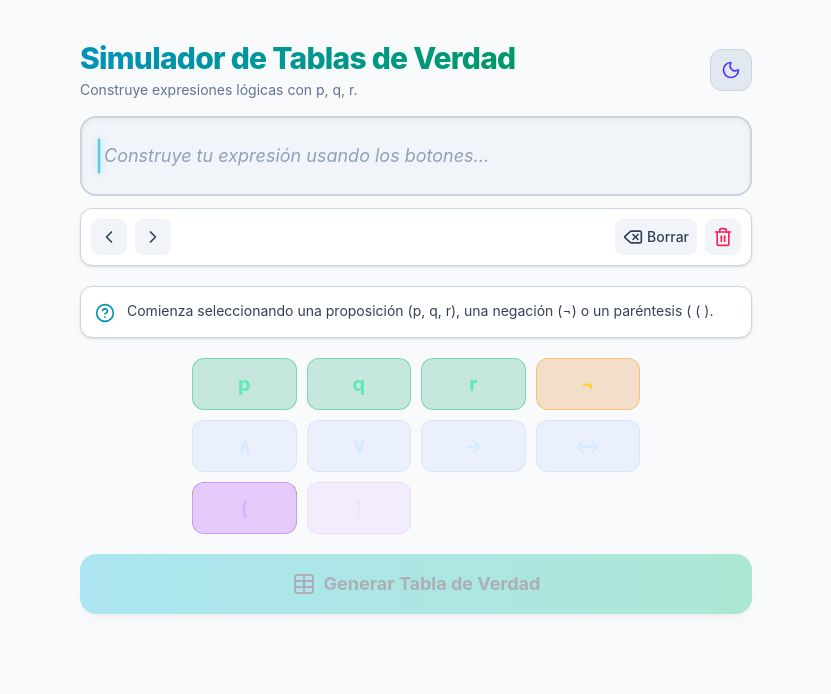
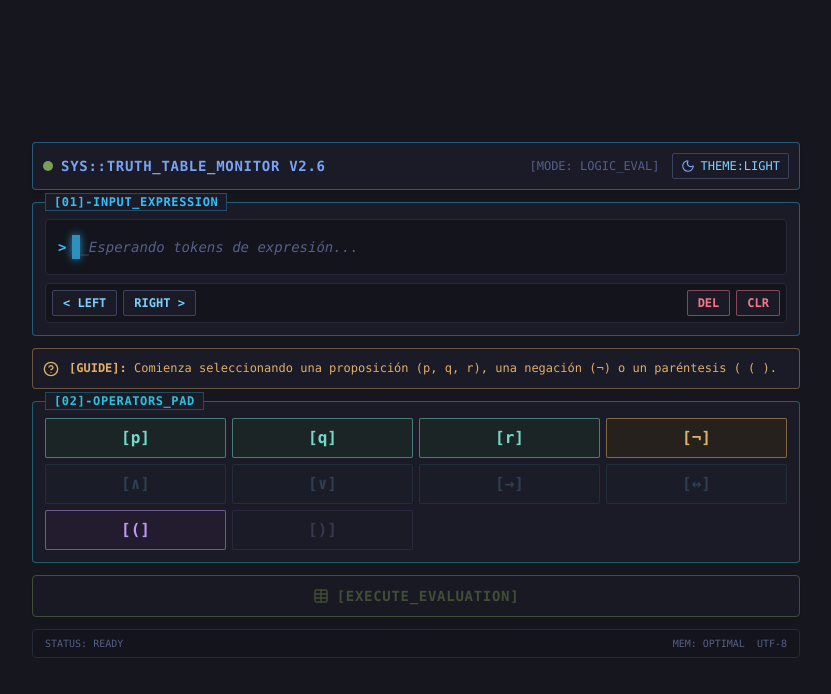
Before and after one commit to SebasstianAhr/Prepositions, a React (Vite) app in the folder client/: page / in a window 1280 px wide. Shown: the top 694 px of the page, without its empty margins (224-1055 px from the left). Built offline with nearby package versions, Linux system fonts and the light colour scheme.

Commit message:
Legacy version 0.1

```diff
--- a/client/src/App.tsx
+++ b/client/src/App.tsx
@@ -33,105 +33,134 @@ export default function App() {
   };
 
   return (
-    <div className="min-h-screen bg-slate-50 dark:bg-slate-950 text-slate-900 dark:text-slate-100 flex flex-col items-center p-4 sm:p-6 font-sans transition-colors duration-200">
-      {/* Barra Superior */}
-      <header className="max-w-2xl w-full flex justify-between items-center my-4">
-        <div className="text-left">
-          <h1 className="text-2xl sm:text-3xl font-extrabold tracking-tight bg-linear-to-r from-cyan-600 to-emerald-600 dark:from-cyan-400 dark:to-emerald-400 bg-clip-text text-transparent">
-            Simulador de Tablas de Verdad
-          </h1>
-          <p className="text-slate-500 dark:text-slate-400 text-xs sm:text-sm mt-1">
-            Construye expresiones lógicas con p, q, r.
-          </p>
+    <div className="min-h-screen bg-[#16161e] text-[#a9b1d6] font-mono flex flex-col items-center p-2 sm:p-4 selection:bg-[#3d59a1]">
+      {/* Shell / Main Terminal Container */}
+      <div className="max-w-3xl w-full flex flex-col gap-3 my-auto">
+
+        {/* Top TUI Bar */}
+        <header className="w-full bg-[#1a1b26] border border-[#38bdf8]/40 p-2 sm:p-2.5 rounded-sm flex justify-between items-center shadow-md">
+          <div className="flex items-center gap-2">
+            <span className="inline-block w-2.5 h-2.5 bg-[#9ece6a] rounded-full animate-pulse" />
+            <span className="text-xs sm:text-sm font-bold text-[#7aa2f7] tracking-wider uppercase">
+              SYS::TRUTH_TABLE_MONITOR v2.6
+            </span>
           </div>
+          <div className="flex items-center gap-3">
+            <span className="hidden sm:inline-block text-xs text-[#565f89]">
+              [MODE: LOGIC_EVAL]
+            </span>
             <ThemeToggle theme={theme} onToggle={toggleTheme} />
+          </div>
         </header>
 
-      {/* Toast Alerta */}
+        {/* Alerta Toast */}
         {toastMessage && (
-        <div className="fixed top-5 right-5 bg-rose-600 text-white px-4 py-3 rounded-xl shadow-2xl flex items-center gap-2 border border-rose-400 animate-bounce z-50">
-          <Icons.AlertCircle className="w-5 h-5" />
-          <span className="text-sm font-medium">{toastMessage}</span>
+          <div className="bg-[#1a1b26] border border-[#f7768e] text-[#f7768e] p-2.5 rounded-sm flex items-center justify-between shadow-lg text-xs sm:text-sm animate-fade-in">
+            <div className="flex items-center gap-2">
+              <Icons.AlertCircle className="w-4 h-4 shrink-0" />
+              <span>[ERR] {toastMessage}</span>
+            </div>
+            <span className="text-[10px] text-[#565f89]">HALT</span>
           </div>
         )}
 
-      <main className="max-w-2xl w-full flex flex-col gap-5">
+        {/* Main Panel */}
+        <main className="w-full flex flex-col gap-3">
           {/* Visualizador de Expresión */}
-        <section className="flex flex-col gap-3">
+          <section className="relative bg-[#1a1b26] border border-[#38bdf8]/40 rounded-sm p-3 pt-4 flex flex-col gap-2">
+            <span className="absolute -top-2.5 left-3 bg-[#1a1b26] px-2 text-[10px] sm:text-xs font-bold text-[#38bdf8] uppercase tracking-wider border border-[#38bdf8]/30">
+              [01]-INPUT_EXPRESSION
+            </span>
+
             <ExpressionDisplay
               tokens={tokens}
               cursorIndex={cursorIndex}
               onSelectPosition={setCursorIndex}
             />
 
-          {/* Controles del Cursor */}
-          <div className="flex justify-between items-center bg-white dark:bg-slate-900 p-2.5 rounded-xl border border-slate-300 dark:border-slate-800 shadow-sm">
-            <div className="flex gap-2">
+            {/* Controles de Navegación del Cursor */}
+            <div className="flex justify-between items-center bg-[#13141c] p-1.5 rounded-sm border border-[#27293a]">
+              <div className="flex gap-1.5">
                 <button
                   onClick={moveCursorLeft}
-                className="p-2 bg-slate-100 dark:bg-slate-800 hover:bg-slate-200 dark:hover:bg-slate-700 rounded-lg transition-colors"
+                  className="px-2.5 py-1 bg-[#1a1b26] hover:bg-[#202330] border border-[#3b4261] text-[#7dcfff] rounded-xs text-xs font-bold transition-all active:translate-y-0.5"
                   title="Mover cursor izquierda"
                 >
-                <Icons.ChevronLeft className="w-5 h-5 text-slate-700 dark:text-slate-300" />
+                  &lt; LEFT
                 </button>
                 <button
                   onClick={moveCursorRight}
-                className="p-2 bg-slate-100 dark:bg-slate-800 hover:bg-slate-200 dark:hover:bg-slate-700 rounded-lg transition-colors"
+                  className="px-2.5 py-1 bg-[#1a1b26] hover:bg-[#202330] border border-[#3b4261] text-[#7dcfff] rounded-xs text-xs font-bold transition-all active:translate-y-0.5"
                   title="Mover cursor derecha"
                 >
-                <Icons.ChevronRight className="w-5 h-5 text-slate-700 dark:text-slate-300" />
+                  RIGHT &gt;
                 </button>
               </div>
 
-            <div className="flex gap-2">
+              <div className="flex gap-1.5">
                 <button
                   onClick={deleteLeft}
-                className="p-2 bg-slate-100 dark:bg-slate-800 hover:bg-rose-100 dark:hover:bg-rose-950/50 hover:text-rose-600 dark:hover:text-rose-400 rounded-lg transition-colors flex items-center gap-1 text-sm font-medium text-slate-700 dark:text-slate-300"
+                  className="px-2.5 py-1 bg-[#1a1b26] hover:bg-[#f7768e]/20 border border-[#f7768e]/50 text-[#f7768e] rounded-xs text-xs font-bold transition-all active:translate-y-0.5"
                 >
-                <Icons.Delete className="w-5 h-5" /> Borrar
+                  DEL
                 </button>
                 <button
                   onClick={clearAll}
-                className="p-2 bg-slate-100 dark:bg-slate-800 hover:bg-rose-100 dark:hover:bg-rose-900/60 rounded-lg transition-colors"
+                  className="px-2.5 py-1 bg-[#1a1b26] hover:bg-[#f7768e]/20 border border-[#f7768e]/50 text-[#f7768e] rounded-xs text-xs font-bold transition-all active:translate-y-0.5"
                   title="Limpiar todo"
                 >
-                <Icons.Trash2 className="w-5 h-5 text-rose-500 dark:text-rose-400" />
+                  CLR
                 </button>
               </div>
             </div>
           </section>
 
-        {/* Mensaje Pedagógico Fijo */}
-        <div className="p-3.5 rounded-xl bg-white dark:bg-slate-900/80 border border-slate-300 dark:border-slate-800 flex items-start gap-3 shadow-sm">
-          <Icons.HelpCircle className="w-5 h-5 text-cyan-600 dark:text-cyan-400 shrink-0 mt-0.5" />
-          <p className="text-sm text-slate-700 dark:text-slate-300">
-            {validation.guidanceMessage}
+          {/* Panel Informativo / Guía */}
+          <div className="bg-[#1a1b26] border border-[#e0af68]/40 p-2.5 rounded-sm flex items-start gap-2.5 text-xs text-[#e0af68]">
+            <Icons.HelpCircle className="w-4 h-4 shrink-0 mt-0.5 text-[#e0af68]" />
+            <p className="leading-relaxed">
+              <span className="font-bold uppercase">[GUIDE]:</span> {validation.guidanceMessage}
             </p>
           </div>
 
           {/* Teclado */}
+          <section className="relative bg-[#1a1b26] border border-[#2ac3de]/40 rounded-sm p-3 pt-4">
+            <span className="absolute -top-2.5 left-3 bg-[#1a1b26] px-2 text-[10px] sm:text-xs font-bold text-[#2ac3de] uppercase tracking-wider border border-[#2ac3de]/30">
+              [02]-OPERATORS_PAD
+            </span>
             <OperatorKeyboard validation={validation} onInsert={insertToken} />
+          </section>
 
-        {/* Botón Generar Tabla */}
+          {/* Botón de Ejecución */}
           <button
             disabled={!validation.isValid}
             onClick={handleGenerateTable}
-          className="w-full py-4 bg-linear-to-r from-cyan-500 to-emerald-500 hover:from-cyan-400 hover:to-emerald-400 text-slate-950 font-bold text-lg rounded-2xl shadow-lg disabled:opacity-30 disabled:cursor-not-allowed transition-all active:scale-[0.98] flex items-center justify-center gap-2"
+            className="w-full py-2.5 bg-[#202330] hover:bg-[#9ece6a]/20 border border-[#9ece6a] text-[#9ece6a] font-bold text-xs sm:text-sm tracking-wider uppercase rounded-sm shadow-md disabled:opacity-30 disabled:pointer-events-none transition-all active:translate-y-0.5 flex items-center justify-center gap-2"
           >
-          <Icons.Table className="w-6 h-6" />
-          Generar Tabla de Verdad
+            <Icons.Table className="w-4 h-4" />
+            [EXECUTE_EVALUATION]
           </button>
 
-        {/* Resultados de la Tabla */}
+          {/* Resultados */}
           {truthTable && (
-          <section className="mt-4 flex flex-col gap-3">
-            <h2 className="text-xl font-bold text-slate-800 dark:text-slate-200">
-              Resultado de la Tabla de Verdad
-            </h2>
+            <section className="relative bg-[#1a1b26] border border-[#7aa2f7]/40 rounded-sm p-3 pt-4 mt-2">
+              <span className="absolute -top-2.5 left-3 bg-[#1a1b26] px-2 text-[10px] sm:text-xs font-bold text-[#7aa2f7] uppercase tracking-wider border border-[#7aa2f7]/30">
+                [03]-TRUTH_TABLE_OUTPUT
+              </span>
               <TruthTableGrid data={truthTable} />
             </section>
           )}
         </main>
+
+        {/* Bottom Status Bar */}
+        <footer className="w-full bg-[#13141c] border border-[#27293a] px-3 py-1.5 rounded-sm flex justify-between items-center text-[10px] text-[#565f89]">
+          <div>STATUS: READY</div>
+          <div className="flex gap-3">
+            <span>MEM: OPTIMAL</span>
+            <span>UTF-8</span>
+          </div>
+        </footer>
+      </div>
     </div>
   );
 }
--- a/client/src/components/PropositionBuilder/Display/ExpressionDisplay.tsx
+++ b/client/src/components/PropositionBuilder/Display/ExpressionDisplay.tsx
@@ -13,29 +13,34 @@ export const ExpressionDisplay: React.FC<Props> = ({
   onSelectPosition,
 }) => {
   return (
-    <div className="w-full min-h-20 p-4 bg-slate-100 dark:bg-slate-900 border-2 border-slate-300 dark:border-slate-700 rounded-2xl flex items-center flex-nowrap gap-1 cursor-pointer transition-all shadow-inner overflow-x-auto touch-pan-x whitespace-nowrap">
+    <div className="w-full min-h-14 px-3 py-2 bg-[#13141c] border border-[#27293a] rounded-sm flex items-center flex-nowrap cursor-pointer overflow-x-auto touch-pan-x whitespace-nowrap font-mono selection:bg-none">
+      {/* Indicador de Línea Prompt */}
+      <span className="text-[#38bdf8] font-bold mr-1.5 select-none text-xs sm:text-sm shrink-0">
+        &gt;
+      </span>
+
       {/* Cursor en la posición 0 */}
       <span
         onClick={() => onSelectPosition(0)}
-        className={`w-0.5 h-7 sm:h-8 rounded-full transition-all shrink-0 ${
+        className={`w-2 h-5 sm:h-6 transition-all shrink-0 ${
           cursorIndex === 0
-            ? "bg-cyan-500 dark:bg-cyan-400 animate-pulse scale-110 shadow-[0_0_8px_rgba(6,182,212,0.6)]"
-            : "bg-transparent hover:bg-slate-400/50 dark:hover:bg-slate-600/50"
+            ? "bg-[#38bdf8] animate-pulse shadow-[0_0_8px_#38bdf8]"
+            : "bg-transparent hover:bg-[#38bdf8]/20"
         }`}
       />
 
       {tokens.length === 0 && (
-        <p className="text-slate-400 dark:text-slate-500 select-none text-base sm:text-lg italic font-sans whitespace-normal">
-          Construye tu expresión usando los botones...
+        <p className="text-[#565f89] select-none text-xs sm:text-sm italic font-mono whitespace-normal">
+          _Esperando tokens de expresión...
         </p>
       )}
 
       {tokens.map((token, idx) => (
         <React.Fragment key={token.id}>
-          {/* Carácter de la Expresión */}
+          {/* Carácter Tipográfico Terminal */}
           <span
             onClick={() => onSelectPosition(idx + 1)}
-            className="text-xl sm:text-2xl font-bold font-mono tracking-wide text-slate-800 dark:text-slate-100 hover:text-cyan-600 dark:hover:text-cyan-400 transition-colors select-none px-0.5 shrink-0"
+            className="text-base sm:text-lg font-bold text-[#c0caf5] hover:text-[#7dcfff] transition-colors select-none px-0.5 shrink-0"
           >
             {token.value}
           </span>
@@ -43,10 +48,10 @@ export const ExpressionDisplay: React.FC<Props> = ({
           {/* Cursor entre caracteres */}
           <span
             onClick={() => onSelectPosition(idx + 1)}
-            className={`w-0.5 h-7 sm:h-8 rounded-full transition-all shrink-0 ${
+            className={`w-2 h-5 sm:h-6 transition-all shrink-0 ${
               cursorIndex === idx + 1
-                ? "bg-cyan-500 dark:bg-cyan-400 animate-pulse scale-110 shadow-[0_0_8px_rgba(6,182,212,0.6)]"
-                : "bg-transparent hover:bg-slate-400/50 dark:hover:bg-slate-600/50"
+                ? "bg-[#38bdf8] animate-pulse shadow-[0_0_8px_#38bdf8]"
+                : "bg-transparent hover:bg-[#38bdf8]/20"
             }`}
           />
         </React.Fragment>
--- a/client/src/components/PropositionBuilder/Keyboard/OperatorKeyboard.tsx
+++ b/client/src/components/PropositionBuilder/Keyboard/OperatorKeyboard.tsx
@@ -1,78 +1,71 @@
-import type { FC } from 'react';
-
-import type {
-  TokenType,
-  ValidationResult,
-} from '../../../domain/logic/types';
+import type { FC } from "react";
+import type { TokenType, ValidationResult } from "../../../domain/logic/types";
 
 interface Props {
   validation: ValidationResult;
   onInsert: (type: TokenType, value: string) => void;
 }
 
-export const OperatorKeyboard: FC<Props> = ({
-  validation,
-  onInsert,
-}) => {
+export const OperatorKeyboard: FC<Props> = ({ validation, onInsert }) => {
   const isAllowed = (type: TokenType): boolean =>
     validation.allowedTokenTypes.includes(type);
 
   return (
-    <div className="grid grid-cols-4 gap-2.5 w-full max-w-md mx-auto">
-      {/* Proposiciones */}
-      {['p', 'q', 'r'].map((proposition) => (
+    <div className="grid grid-cols-4 gap-1.5 w-full">
+      {/* Proposiciones (Verde Terminal) */}
+      {["p", "q", "r"].map((proposition) => (
         <button
           key={proposition}
-          disabled={!isAllowed('PROP')}
-          onClick={() => onInsert('PROP', proposition)}
-          className="h-13 text-xl font-bold rounded-xl border bg-emerald-600/20 border-emerald-500/40 text-emerald-300 disabled:opacity-30 disabled:cursor-not-allowed active:scale-95 transition-all"
+          disabled={!isAllowed("PROP")}
+          onClick={() => onInsert("PROP", proposition)}
+          className="h-10 text-base font-bold font-mono rounded-xs border bg-[#1c2526] border-[#73daca]/50 text-[#73daca] hover:bg-[#73daca]/20 hover:border-[#73daca] disabled:opacity-20 disabled:pointer-events-none transition-all active:translate-y-0.5"
         >
-          {proposition}
+          [{proposition}]
         </button>
       ))}
 
-      {/* Negación */}
+      {/* Negación (Ámbar) */}
       <button
-        disabled={!isAllowed('NOT')}
-        onClick={() => onInsert('NOT', '¬')}
-        className="h-13 text-xl font-bold rounded-xl border bg-amber-600/20 border-amber-500/40 text-amber-300 disabled:opacity-30 disabled:cursor-not-allowed active:scale-95 transition-all"
+        disabled={!isAllowed("NOT")}
+        onClick={() => onInsert("NOT", "¬")}
+        className="h-10 text-base font-bold font-mono rounded-xs border bg-[#26211c] border-[#e0af68]/50 text-[#e0af68] hover:bg-[#e0af68]/20 hover:border-[#e0af68] disabled:opacity-20 disabled:pointer-events-none transition-all active:translate-y-0.5"
       >
-        ¬
+        [¬]
       </button>
 
-      {/* Operadores binarios */}
+      {/* Operadores binarios (Cian / Azul Terminal) */}
       {[
-        { symbol: '∧', label: 'Conjunción' },
-        { symbol: '∨', label: 'Disyunción' },
-        { symbol: '→', label: 'Condicional' },
-        { symbol: '↔', label: 'Bicondicional' },
+        { symbol: "∧", label: "Conjunción" },
+        { symbol: "∨", label: "Disyunción" },
+        { symbol: "→", label: "Condicional" },
+        { symbol: "↔", label: "Bicondicional" },
       ].map((operator) => (
         <button
           key={operator.symbol}
-          disabled={!isAllowed('OP_BIN')}
-          onClick={() => onInsert('OP_BIN', operator.symbol)}
-          className="h-13 text-xl font-bold rounded-xl border bg-blue-600/20 border-blue-500/40 text-blue-300 disabled:opacity-30 disabled:cursor-not-allowed active:scale-95 transition-all"
+          disabled={!isAllowed("OP_BIN")}
+          onClick={() => onInsert("OP_BIN", operator.symbol)}
+          className="h-10 text-base font-bold font-mono rounded-xs border bg-[#1a2332] border-[#7dcfff]/50 text-[#7dcfff] hover:bg-[#7dcfff]/20 hover:border-[#7dcfff] disabled:opacity-20 disabled:pointer-events-none transition-all active:translate-y-0.5"
           title={operator.label}
         >
-          {operator.symbol}
+          [{operator.symbol}]
         </button>
       ))}
 
-      {/* Paréntesis */}
+      {/* Paréntesis (Púrpura / Violeta) */}
       <button
-        disabled={!isAllowed('OPEN_PAR')}
-        onClick={() => onInsert('OPEN_PAR', '(')}
-        className="h-13 text-xl font-bold rounded-xl border bg-purple-600/20 border-purple-500/40 text-purple-300 disabled:opacity-30 disabled:cursor-not-allowed active:scale-95 transition-all"
+        disabled={!isAllowed("OPEN_PAR")}
+        onClick={() => onInsert("OPEN_PAR", "(")}
+        className="h-10 text-base font-bold font-mono rounded-xs border bg-[#231b2e] border-[#bb9af7]/50 text-[#bb9af7] hover:bg-[#bb9af7]/20 hover:border-[#bb9af7] disabled:opacity-20 disabled:pointer-events-none transition-all active:translate-y-0.5"
       >
-        (
+        [(]
       </button>
 
       <button
         disabled={!validation.canCloseParenthesis}
-        onClick={() => onInsert('CLOSE_PAR', ')')}
-        className="h-13 text-xl font-bold rounded-xl border bg-purple-600/20 border-purple-500/40 text-purple-300 disabled:opacity-30 disabled:cursor-not-allowed active:scale-95 transition-all"
+        onClick={() => onInsert("CLOSE_PAR", ")")}
+        className="h-10 text-base font-bold font-mono rounded-xs border bg-[#231b2e] border-[#bb9af7]/50 text-[#bb9af7] hover:bg-[#bb9af7]/20 hover:border-[#bb9af7] disabled:opacity-20 disabled:pointer-events-none transition-all active:translate-y-0.5"
       >
-        )
+        [)]
       </button>
     </div>
   );
--- a/client/src/components/ThemeToggle/ThemeToggle.tsx
+++ b/client/src/components/ThemeToggle/ThemeToggle.tsx
@@ -11,16 +11,20 @@ export const ThemeToggle: React.FC<Props> = ({ theme, onToggle }) => {
   return (
     <button
       onClick={onToggle}
-      className="p-2.5 rounded-xl border transition-all active:scale-95 bg-slate-200 dark:bg-slate-800 border-slate-300 dark:border-slate-700 text-slate-800 dark:text-slate-200 hover:bg-slate-300 dark:hover:bg-slate-700"
-      title={
-        theme === "dark" ? "Cambiar a Modo Claro" : "Cambiar a Modo Oscuro"
-      }
+      className="px-2 py-1 rounded-xs border border-[#3b4261] bg-[#1a1b26] hover:bg-[#202330] text-[#7dcfff] text-xs font-mono transition-all active:translate-y-0.5 flex items-center gap-1.5"
+      title="Cambiar Modo"
       aria-label="Toggle Theme"
     >
       {theme === "dark" ? (
-        <Icons.Sun className="w-5 h-5 text-amber-400" />
+        <>
+          <Icons.Sun className="w-3.5 h-3.5 text-[#e0af68]" />
+          <span className="hidden sm:inline">THEME:DARK</span>
+        </>
       ) : (
-        <Icons.Moon className="w-5 h-5 text-indigo-600" />
+        <>
+          <Icons.Moon className="w-3.5 h-3.5 text-[#7aa2f7]" />
+          <span className="hidden sm:inline">THEME:LIGHT</span>
+        </>
       )}
     </button>
   );
```
Also changed, not shown: client/src/components/TruthTable/TruthTableGrid.tsx (+11 -11 lines), client/src/styles/terminalTheme.ts (added, +22 -0 lines). Lines whose indentation alone changed are shown as unchanged.
